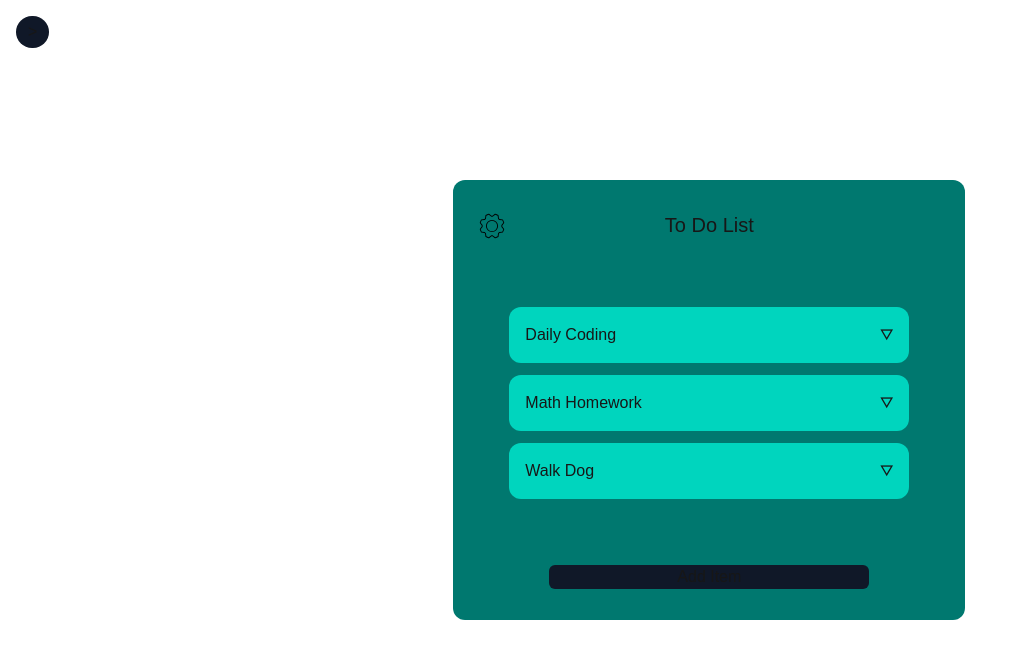
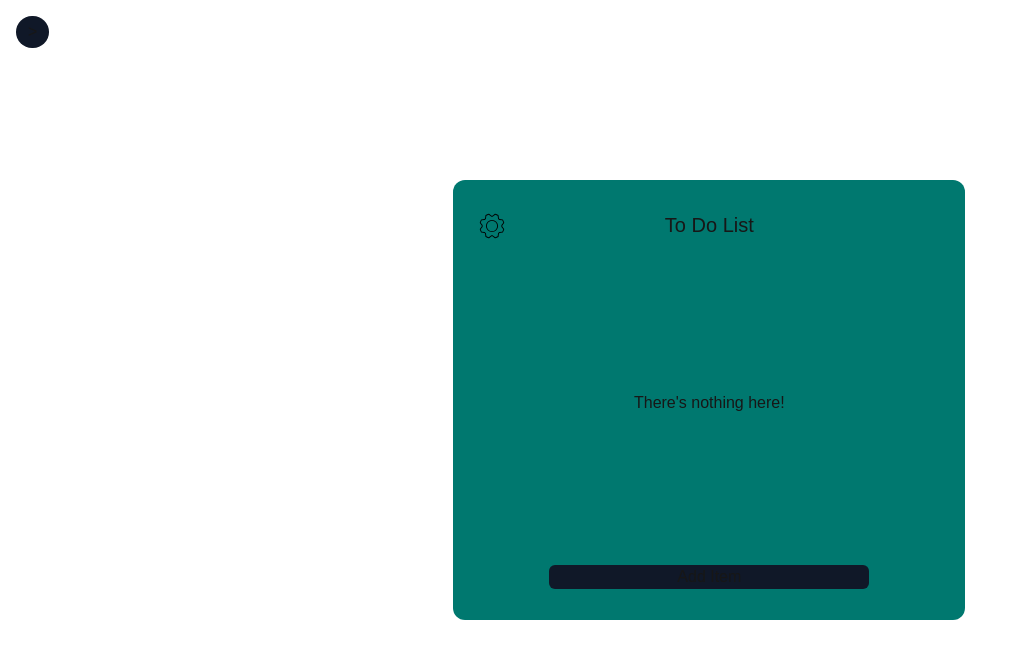
Before and after one commit to straysailor/streak-builder, a Next.js app: page /task-list in a window 1280 px wide. Shown: the top 658 px of the page, without its empty margins (0-1012 px from the left). Built offline with nearby package versions, Linux system fonts and the light colour scheme.

Commit message:
Task list is now saved on local browser storage.

```diff
--- a/src/app/_components/ToDoList.tsx
+++ b/src/app/_components/ToDoList.tsx
@@ -6,45 +6,10 @@ import { ListItemStruct } from "../_types/listItemType";
 import Image from 'next/image';
 import ListEditor from "./ListEditor";
 import { compareDates } from "../_functions/dateHandling";
+import { loadTasks, saveTask, saveTasks } from "../_functions/localstorage";
 
-let list_data:ListItemStruct[] = [
-    {
-        id:crypto.randomUUID(),
-        name: "Daily Coding",
-        description: "At least 3 sets of Leet Code Problems",
-        dateAdded: "2025-03-01",
-        dueDate: "none",
-        goal: "Programming Streak",
-        reoccuring: true,
-        trophy: false,
-        priority: 2,
-        completed:false,
-    },
-    {
-        id:crypto.randomUUID(),
-        name: "Math Homework",
-        description: "Set of 30 Matrix operations",
-        dateAdded: "2025-07-21",
-        dueDate: "2025-07-31",
-        goal: "",
-        reoccuring: false,
-        trophy: false,
-        priority: 4,
-        completed:false,
-    },
-    {
-        id:crypto.randomUUID(),
-        name: "Walk Dog",
-        description: "Do it or Fido will destroy the couch again.",
-        dateAdded: "2025-01-03",
-        dueDate: "none",
-        goal: "",
-        reoccuring: true,
-        trophy: false,
-        priority: 3,
-        completed:false,
-    },
-]
+let list_data:ListItemStruct[] = loadTasks();
+
 const blankItem:ListItemStruct = {
     id: "0000",
     name:"",
@@ -79,11 +44,14 @@ export default function ToDoList():React.JSX.Element{
     }
     const updateList = (newItem:ListItemStruct) => {
         if (newItem.id === "0000"){
-            setItems([...items, {...newItem, id:crypto.randomUUID()}]);
+            let registeredItem:ListItemStruct = {...newItem, id:crypto.randomUUID()};
+            setItems([...items, registeredItem]);
+            saveTask(registeredItem);
         } else {
             const newItems = items.filter((item)=>item.id !== newItem.id);
             setItems([...newItems, {...newItem}]);
-        }
+            saveTask(newItem);
+        };
         setEditorOpen(false);
     }
     const editListItem = (itemID:string, deleteItem:boolean) => {
@@ -101,7 +69,9 @@ export default function ToDoList():React.JSX.Element{
     }
 
     const checkItem = (itemID:string, checkValue:boolean) => {
-        setItems([...items.filter((item)=>item.id !== itemID),{...items.filter((item)=>item.id === itemID)[0], completed:checkValue}])
+        let updatedList: ListItemStruct[] = [...items.filter((item)=>item.id !== itemID),{...items.filter((item)=>item.id === itemID)[0], completed:checkValue}]
+        setItems(updatedList);
+        saveTasks(updatedList);
     }
     // Functions Handling List Settings
     const toggleSettings = () => {
```
